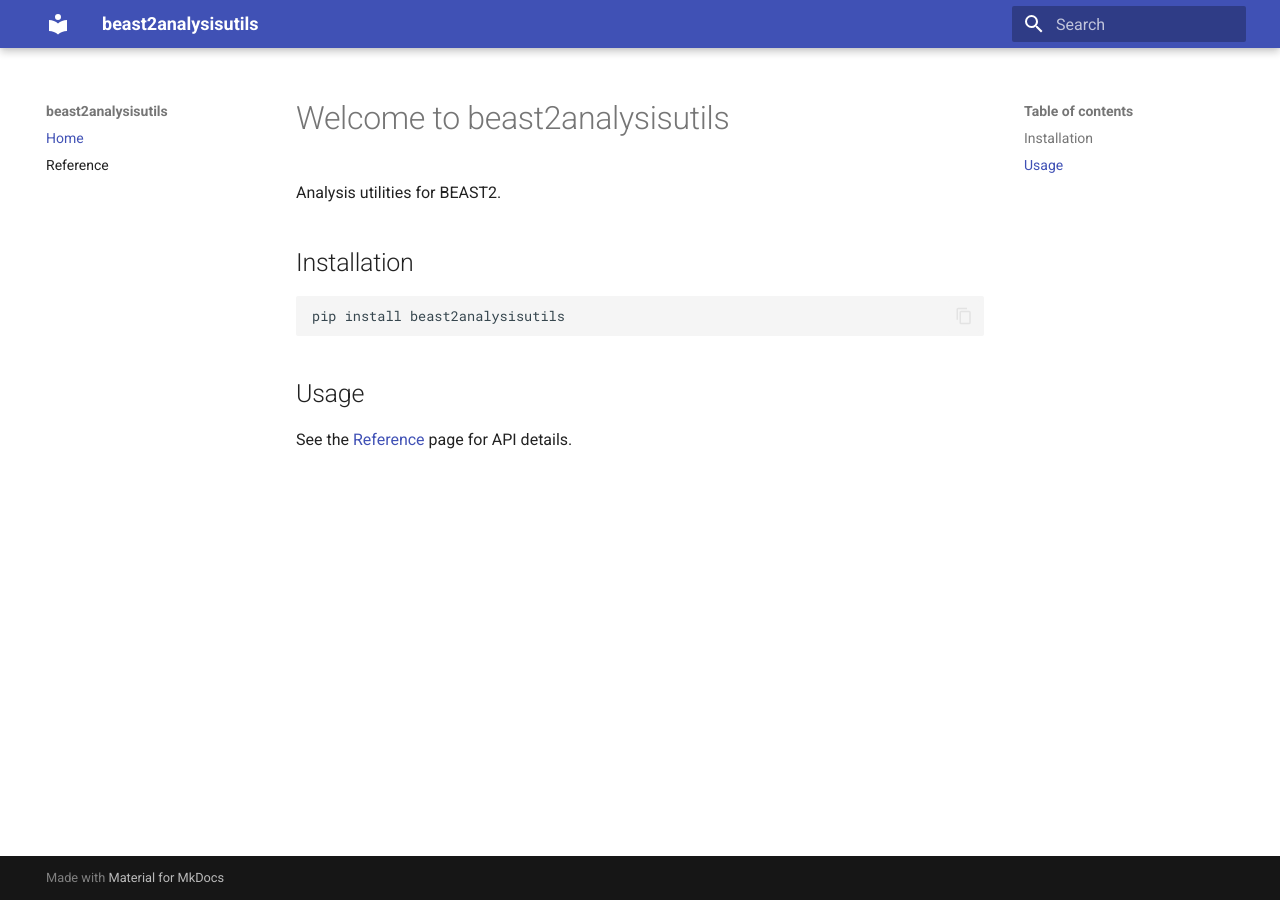
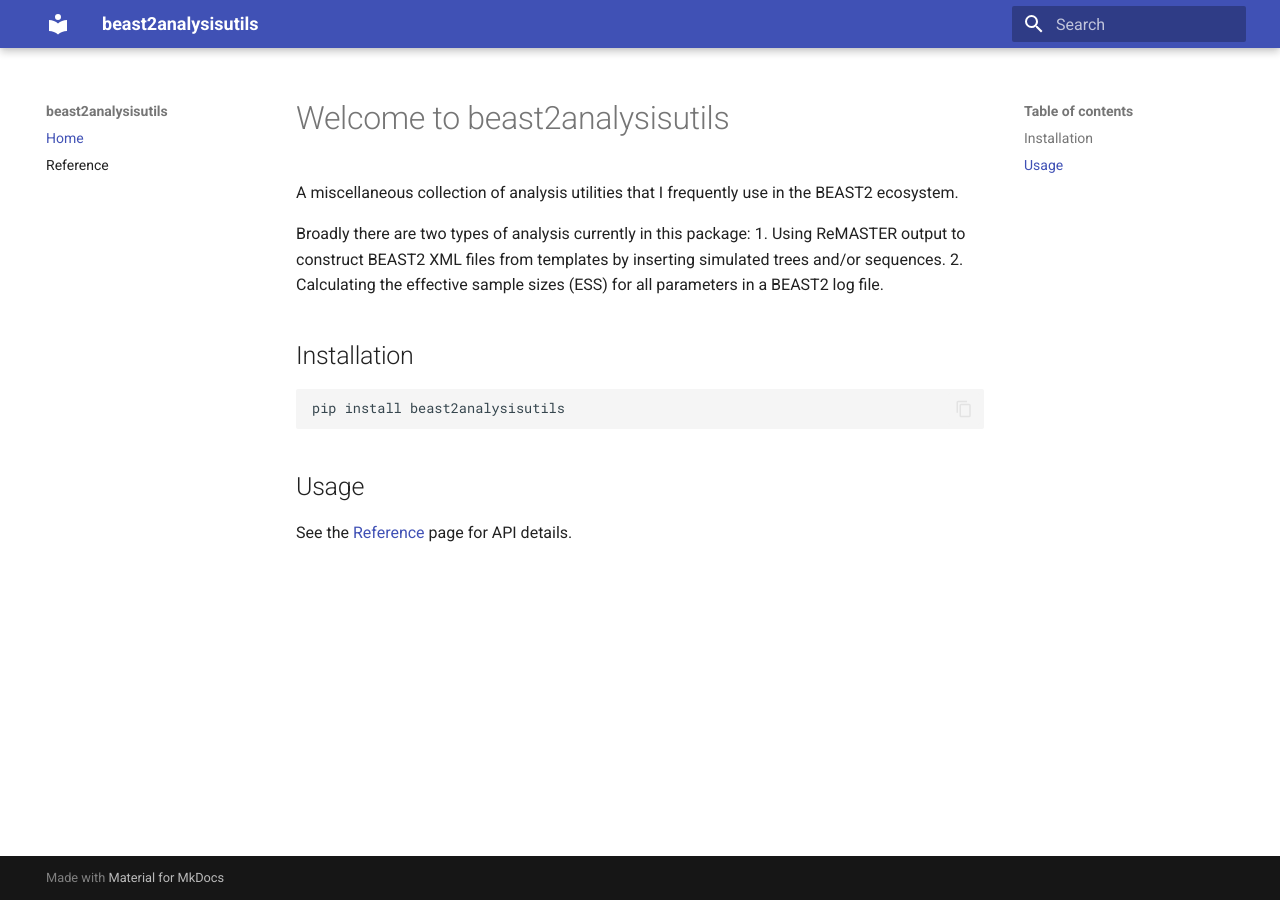
Before and after one commit to Pweidemueller/beast2analysisutils, an MkDocs documentation site: the page built from docs/index.md, in a window 1280 px wide. Built offline with MkDocs 1.6.1 and Material for MkDocs 9.7.7, drawn with Linux system fonts in a browser that asks for light colours.

Commit message:
Fix docstring formatting for bullet point list

```diff
--- a/docs/index.md
+++ b/docs/index.md
@@ -1,6 +1,10 @@
 # Welcome to beast2analysisutils
 
-Analysis utilities for BEAST2.
+A miscellaneous collection of analysis utilities that I frequently use in the BEAST2 ecosystem.
+
+Broadly there are two types of analysis currently in this package:
+1. Using ReMASTER output to construct BEAST2 XML files from templates by inserting simulated trees and/or sequences.
+2. Calculating the effective sample sizes (ESS) for all parameters in a BEAST2 log file.
 
 ## Installation
 
```
Also changed, not shown: 1 other file.
